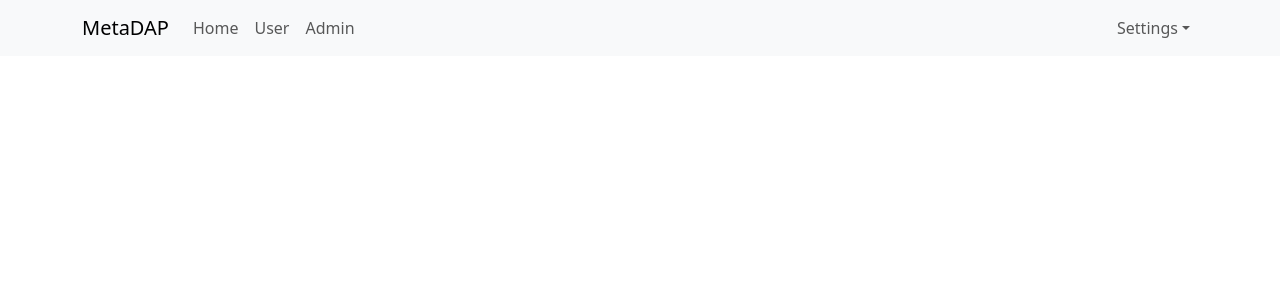
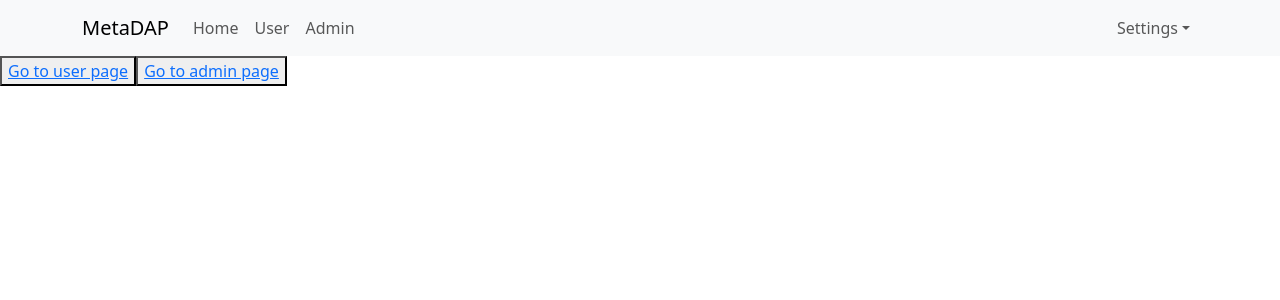
Before and after one commit to bangbigbee/react-ultimate, a React (Create React App) app: page / in a window 1280 px wide. Shown: the top 300 px of the page. Built offline with nearby package versions, Linux system fonts and the light colour scheme.

Commit message:
route and link added

```diff
--- a/src/App.js
+++ b/src/App.js
@@ -2,24 +2,21 @@
 import './App.scss';
 import React from 'react';
 import Header from './components/Header/Header';
-
-// class App extends React.Component {
-
-//   render() {
-//     return (
-//       <div className='app-container'>
-//         Hello World from BigBee Media!
-//         <MyComponent></MyComponent>
-//       </div>
-//     )
-//   }
-// }
+import { Link } from "react-router-dom";
 
 const App = () => {
 
   return (
     <div className="App">
       <Header/>
+      <div>
+      <button>
+        <Link to="/users">Go to user page</Link>
+      </button>
+      <button>
+      <Link to="/admins">Go to admin page</Link>
+      </button>
+        </div>
     </div>
   );
 }
--- /dev/null
+++ b/src/components/Admin/Admin.js
@@ -0,0 +1,8 @@
+const Admin = (props) => {
+    return(
+    <div>
+        Admin component
+    </div>
+    )
+}
+export default Admin
--- a/src/components/Header/Header.js
+++ b/src/components/Header/Header.js
@@ -2,6 +2,7 @@
 import Nav from 'react-bootstrap/Nav';
 import Navbar from 'react-bootstrap/Navbar';
 import NavDropdown from 'react-bootstrap/NavDropdown';
+import { Link } from "react-router-dom";
 
 const Header = () => {
   return (
@@ -11,10 +12,9 @@
         <Navbar.Toggle aria-controls="basic-navbar-nav" />
         <Navbar.Collapse id="basic-navbar-nav">
           <Nav className="me-auto">
-            <Nav.Link href="#home">Home</Nav.Link>
-            <Nav.Link href="#link">User</Nav.Link>
-            <Nav.Link href="#link">Admin</Nav.Link>
-
+          <Link to="/" className = "nav-link">Home</Link>
+          <Link to="/users" className = "nav-link">User</Link>
+          <Link to="/admins" className = "nav-link">Admin</Link>
           </Nav>
           <Nav>
           <NavDropdown title="Settings" id="basic-nav-dropdown">
--- /dev/null
+++ b/src/components/User/User.js
@@ -0,0 +1,8 @@
+const User = (props) => {
+    return(
+    <div>
+        User component
+    </div>
+    )
+}
+export default User
--- a/src/index.js
+++ b/src/index.js
@@ -5,13 +5,26 @@
 import { Provider } from 'react-redux';
 import store from './redux/store';
 import 'bootstrap/dist/css/bootstrap.min.css';
+import {
+  BrowserRouter,
+  createBrowserRouter,
+  RouterProvider,
+  Routes,
+  Route
+} from "react-router-dom";
+import User from './components/User/User';
+import Admin from './components/Admin/Admin'
 
 const root = ReactDOM.createRoot(document.getElementById('root'));
 root.render(
   <Provider store={store}>
-
-      <App />
-
+    <BrowserRouter>
+    <Routes>
+      <Route path = "/" element = {<App/>}/>
+      <Route path = "users" element = {<User/>}/>
+      <Route path = "admins" element = {<Admin/>}/>
+    </Routes>
+    </BrowserRouter>
   </Provider>
 );
 
```
